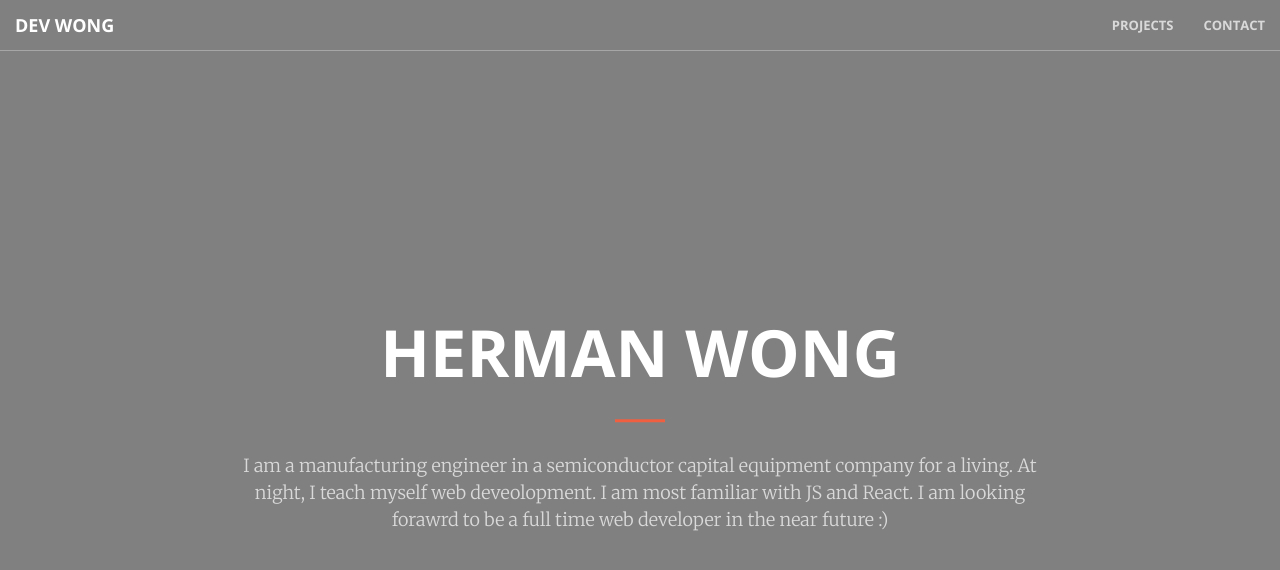
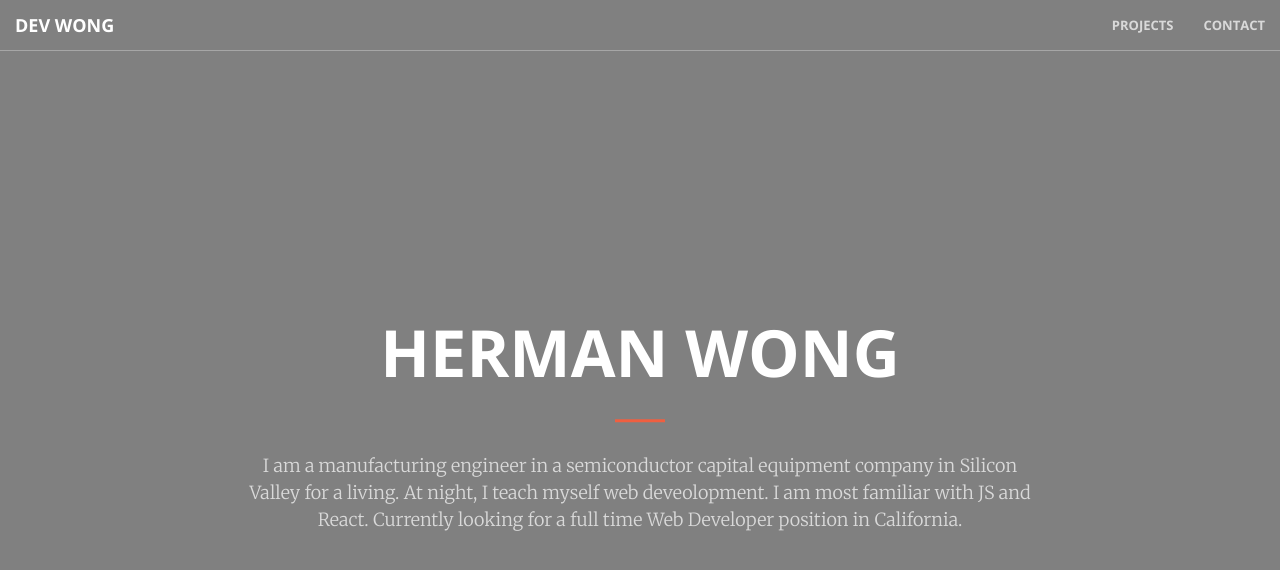
Before and after one commit to hwong0305/hwong0305.github.io, a Jekyll site: the page built from index.html, in a window 1280 px wide and 900 px high. Shown: the top 570 px of the window. Built offline with Jekyll 4.4.1, drawn with Linux system fonts in a browser that asks for light colours.

Commit message:
Updated header

```diff
--- a/_includes/header.html
+++ b/_includes/header.html
@@ -5,9 +5,9 @@
       <hr />
       <p>
         I am a manufacturing engineer in a semiconductor capital equipment
-        company for a living. At night, I teach myself web deveolopment. I am
-        most familiar with JS and React. I am looking forawrd to be a full time
-        web developer in the near future :)
+        company in Silicon Valley for a living. At night, I teach myself web
+        deveolopment. I am most familiar with JS and React. Currently looking
+        for a full time Web Developer position in California.
       </p>
     </div>
   </div>
```
